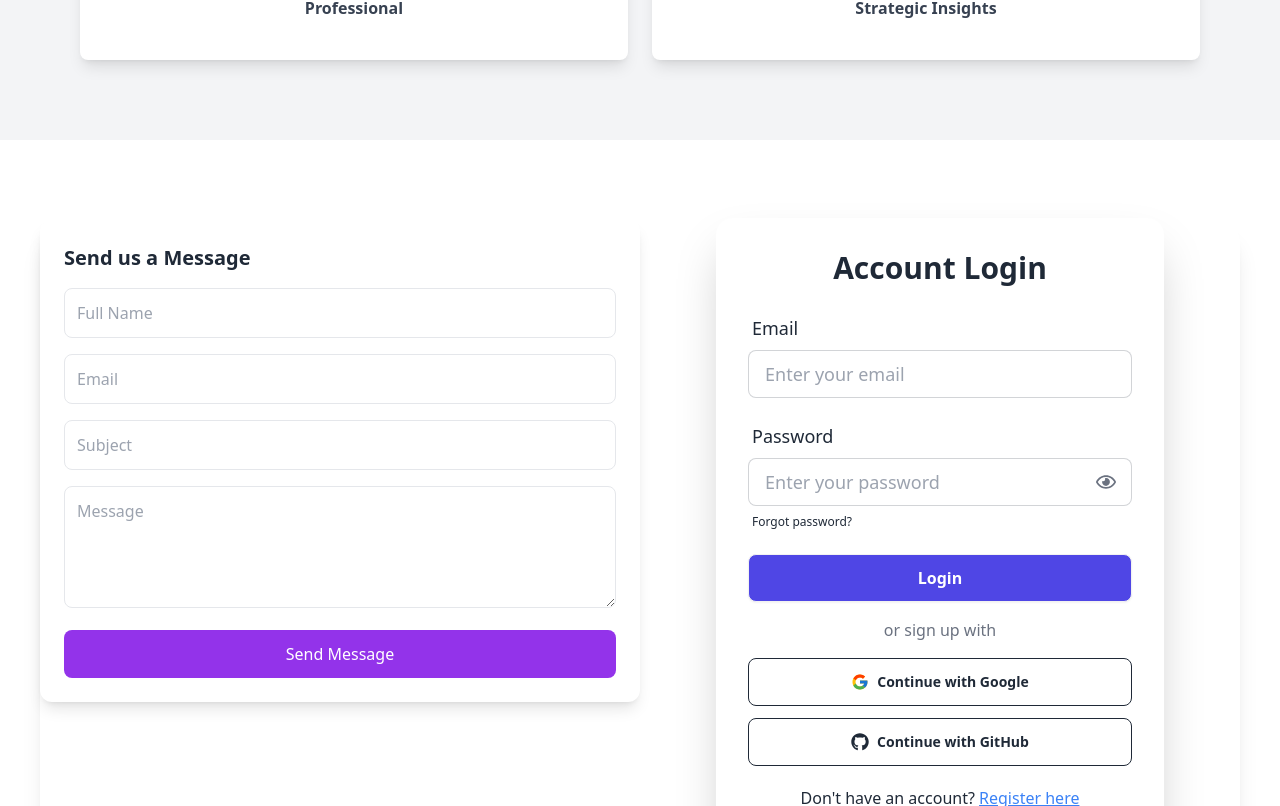
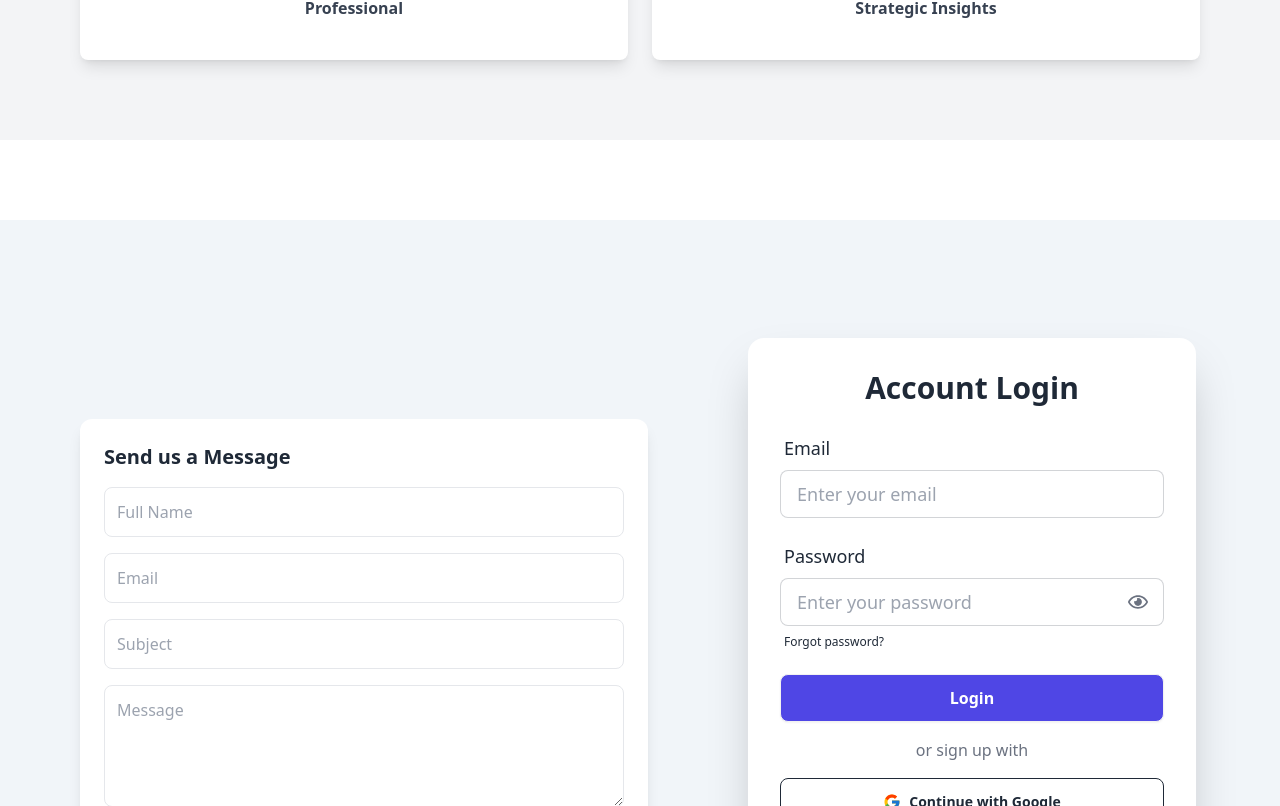
Before and after one commit to Md-Nur-Amin/Job-Portal-frontend, a React (Vite) app: page / in a window 1280 px wide. Shown: the part 2634-3440 px from the top of the page. Built offline with nearby package versions, Linux system fonts and the light colour scheme; no server answers.

Commit message:
homepage contact section fixed

```diff
--- a/src/Layout/Components/Home/Home.jsx
+++ b/src/Layout/Components/Home/Home.jsx
@@ -14,7 +14,7 @@ import Login from '../../AuthForm/Login/Login';
 
 const Home = () => {
     return (
-        <div className="space-y-8">
+        <div className="space-y-8 mb-40">
             <div className="card bg-base-100 shadow-x mb-40">
 
                 <div className=''>
@@ -179,13 +179,16 @@ const Home = () => {
                 </section>
             </div>
 
-            <div className="grid lg:grid-cols-2 mx-10 items-start gap-0 shadow-xl rounded-3xl">
+
+            {/* Contact Section */}
+            <div className="grid lg:grid-cols-2 items-center gap-10 bg-slate-100 px-6 pl-6 lg:pl-20 py-10 ">
                 <SendMail />
-
-                <div className="-mt-20">
-                    <Login></Login>
+                <div>
+                    <Login />
                 </div>
             </div>
+
+
 
 
 
```
